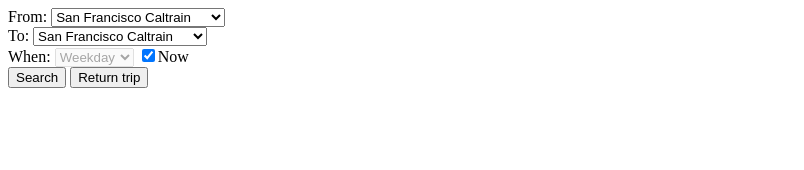
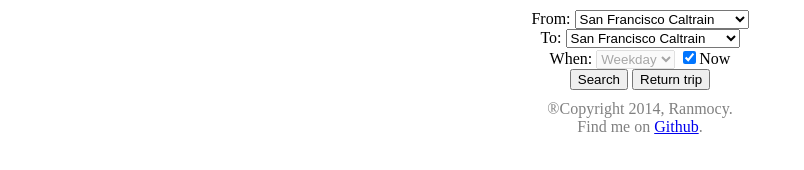
Before and after one commit to paulirish/caltrainschedule.io, a plain HTML site: page index.html in a window 1280 px wide. Shown: the whole page, without its empty margins (0-804 px from the left). Drawn offline with Linux system fonts and the light colour scheme.

Commit message:
add css and footer and cookies expires

```diff
--- a/default.css
+++ b/default.css
@@ -0,0 +1,17 @@
+body {
+    max-width: 300px;
+    margin: auto;
+    text-align: center;
+}
+
+footer {
+    color: grey;
+}
+
+#inputs {
+    margin: 10px 0;
+}
+
+.trip {
+    margin: 5px 0;
+}
--- a/default.js
+++ b/default.js
@@ -92,9 +92,10 @@
 
     var from_parts = trip.from_time.split(':').map(function(t) { return parseInt(t) });
     var to_parts = trip.to_time.split(':').map(function(t) { return parseInt(t) });
-    var time_length = (to_parts[0] - from_parts[0]) * 60 + (to_parts[1] - from_parts[1]);
+    var trip_time = (to_parts[0] - from_parts[0]) * 60 + (to_parts[1] - from_parts[1]);
+
     var item = '<div class="trip">' +
-    trip.from_time + ' - ' + trip.to_time + ' = ' + time_length + 'min' +
+    trip.from_time + ' => ' + trip.to_time + ' = ' + trip_time + 'min' +
     '</div>';
     trip_strs.push(item);
   };
@@ -144,6 +145,8 @@
     }).prop("disabled", false);
 
     // load selections from cookies
+    $.cookie.defaults.expires = 365;
+    $.cookie.defaults.path = '/';
     $("#from").prop("value", $.cookie("from"));
     $("#to").prop("value", $.cookie("to"));
     $("#when").prop("value", $.cookie("when"));
--- a/index.html
+++ b/index.html
@@ -33,5 +33,10 @@
         <button id="reverse" type="submit" disabled="disabled">Return trip</button>
     </div>
     <div id="result"></div>
+
+    <footer>
+        ®Copyright 2014, Ranmocy.<br/>
+        Find me on <a href="https://github.com/ranmocy/rCaltrain">Github</a>.
+    </footer>
 </body>
 </html>
```
